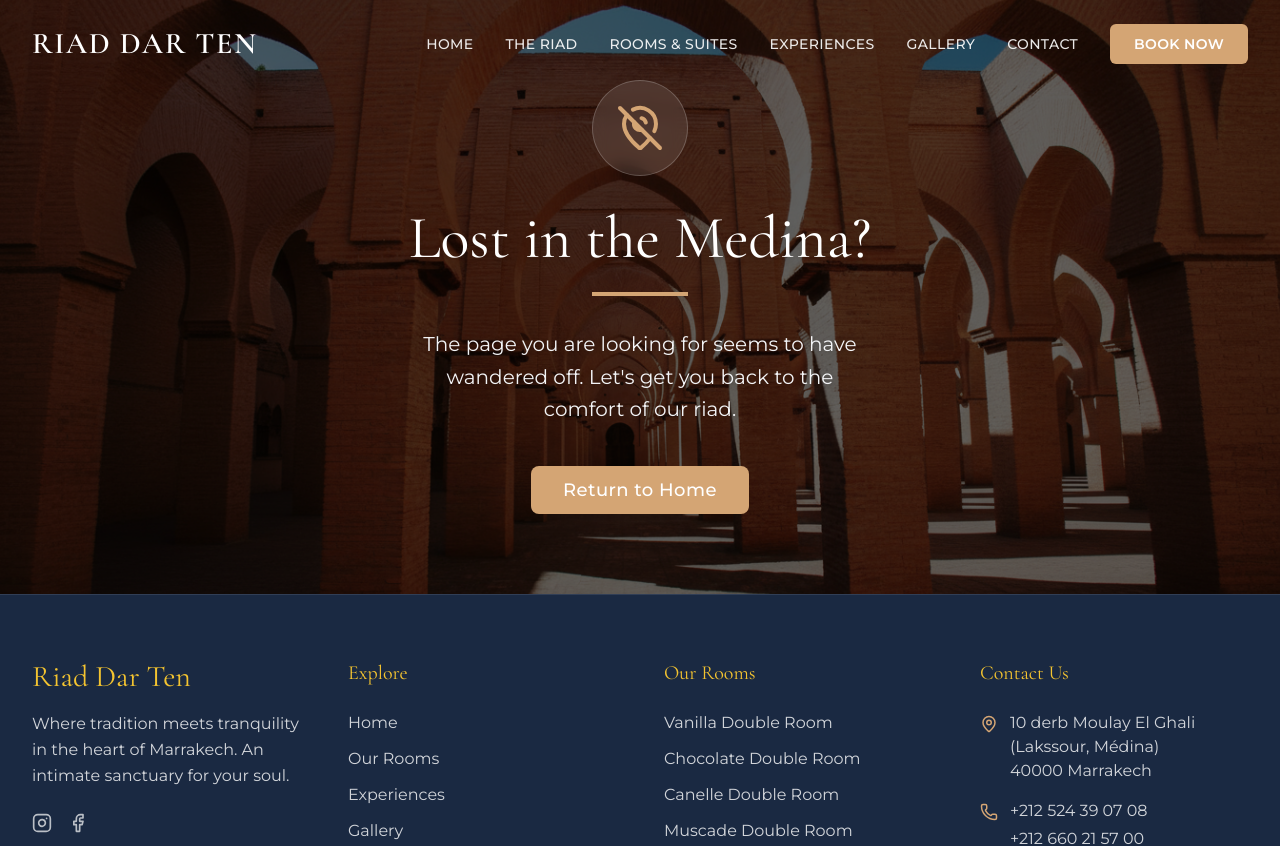
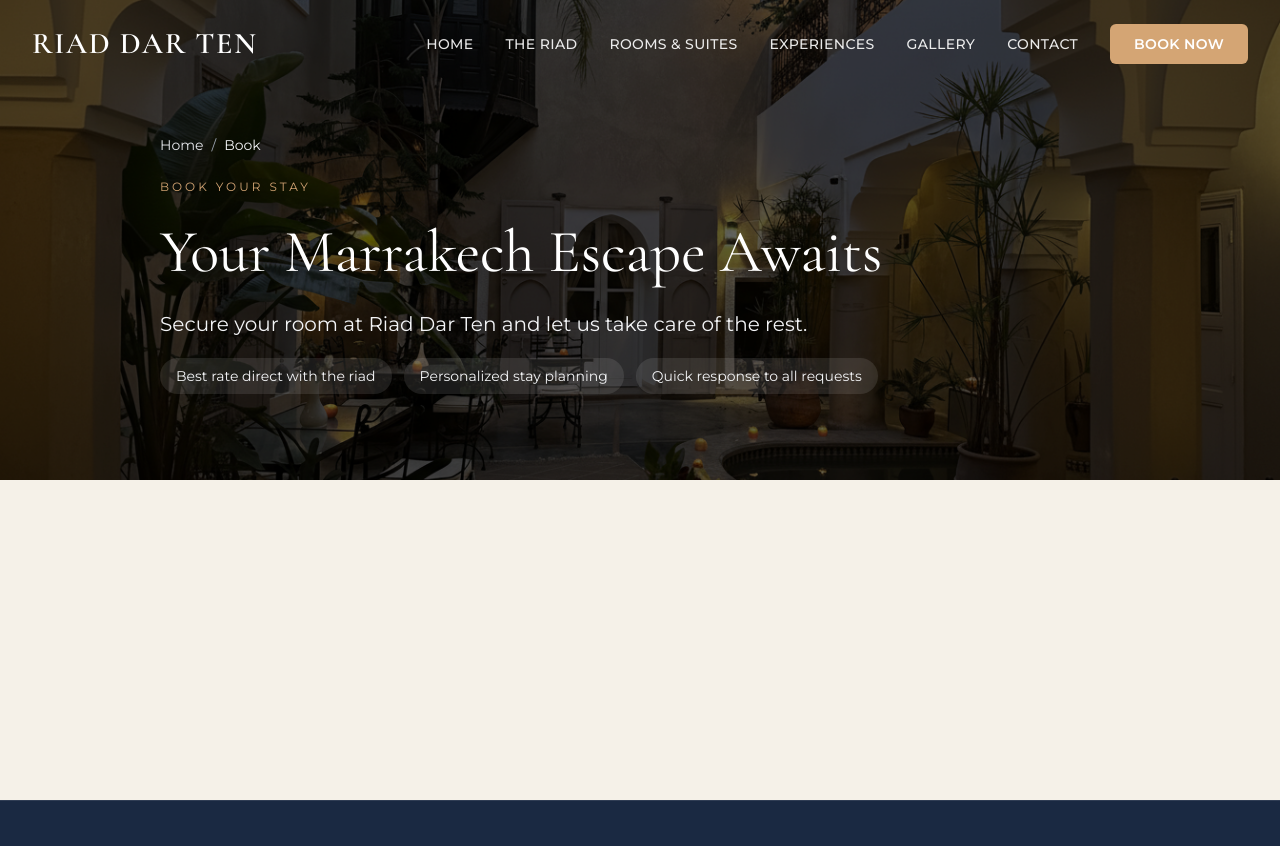
Before and after one commit to yassinejoundi/riad-dar-ten, a Next.js app: page /book in a window 1280 px wide. Before the commit this address had no page. Shown: the top 846 px of the page. Built offline with nearby package versions, Linux system fonts and the light colour scheme; a web font is replaced by a local one.

Commit message:
booking page hero section created

```diff
--- /dev/null
+++ b/app/book/page.tsx
@@ -0,0 +1,9 @@
+import { BookingHero } from "@/components/booking/BookingHero";
+
+export default function BookPage() {
+  return (
+    <main className="min-h-screen bg-cream">
+      <BookingHero />
+    </main>
+  );
+}
--- /dev/null
+++ b/components/booking/BookingHero.tsx
@@ -0,0 +1,54 @@
+"use client"
+
+import Image from "next/image"
+import Link from "next/link"
+
+export function BookingHero() {
+  return (
+    <section className="relative pt-32 pb-20 min-h-[60vh] flex items-center justify-center overflow-hidden">
+      <div className="absolute inset-0 z-0">
+        <Image
+          src="/assets/images/booking/hero-background.png"
+          alt="Riad Dar Ten courtyard at dusk"
+          fill
+          className="object-cover object-center"
+          priority
+        />
+        <div className="absolute inset-0 bg-black/60" />
+      </div>
+
+      <div className="relative z-10 w-full max-w-5xl px-4 md:px-8">
+        <div className="mb-6 text-sm font-sans text-gray-200 flex items-center gap-2">
+          <Link href="/" className="hover:text-terracotta transition-colors">
+            Home
+          </Link>
+          <span className="text-gray-400">/</span>
+          <span className="text-gray-100">Book</span>
+        </div>
+
+        <div className="space-y-5 text-white max-w-3xl">
+          <p className="font-sans text-xs tracking-[0.25em] uppercase text-terracotta">
+            Book Your Stay
+          </p>
+          <h1 className="font-serif text-4xl md:text-5xl lg:text-6xl leading-tight">
+            Your Marrakech Escape Awaits
+          </h1>
+          <p className="font-sans text-lg md:text-xl text-gray-100">
+            Secure your room at Riad Dar Ten and let us take care of the rest.
+          </p>
+          <div className="flex flex-wrap gap-3 text-sm font-sans text-gray-100">
+            <span className="inline-flex items-center rounded-full bg-white/10 px-4 py-2">
+              Best rate direct with the riad
+            </span>
+            <span className="inline-flex items-center rounded-full bg-white/10 px-4 py-2">
+              Personalized stay planning
+            </span>
+            <span className="inline-flex items-center rounded-full bg-white/10 px-4 py-2">
+              Quick response to all requests
+            </span>
+          </div>
+        </div>
+      </div>
+    </section>
+  )
+}
```
Also changed, not shown: public/assets/images/booking/hero-background.png (added).
